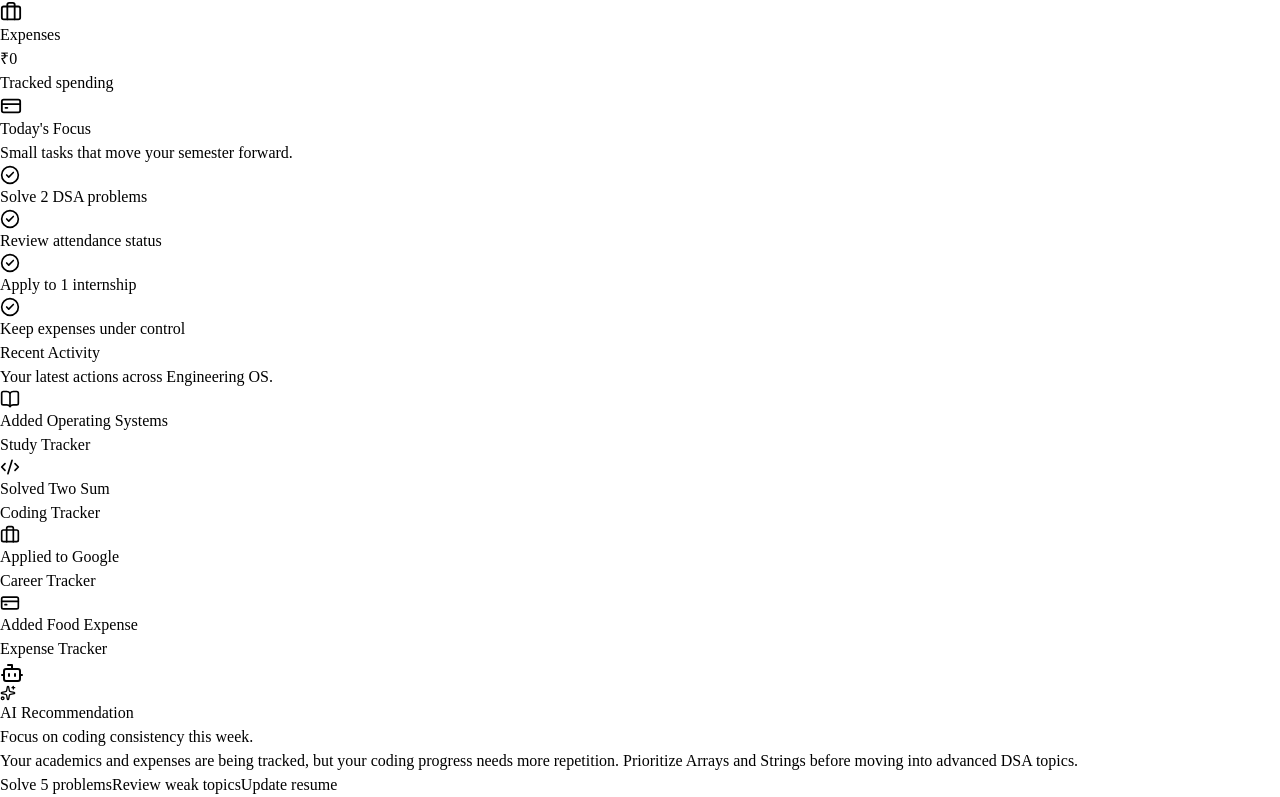
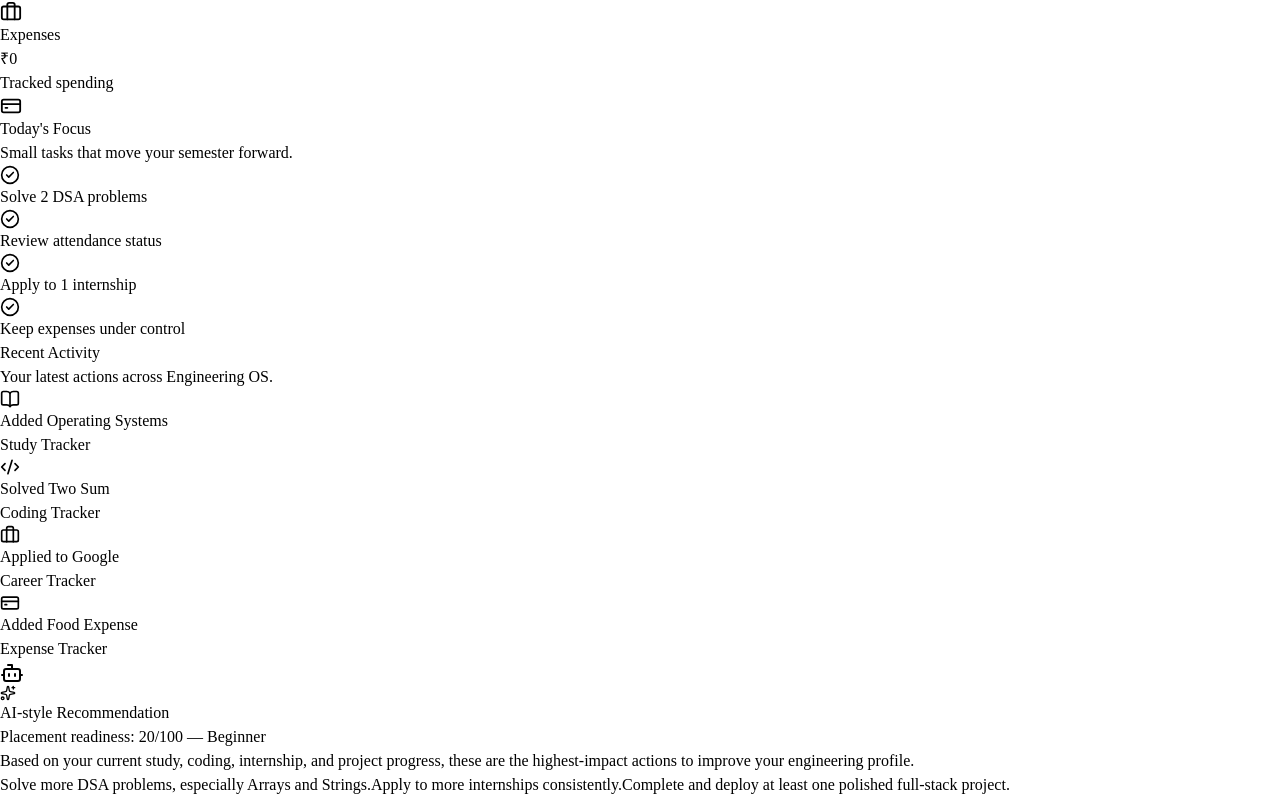
Before and after one commit to SHREYA-DASS926/engineering-os, a React (Vite) app: page / in a window 1280 px wide. Shown: the part 993-1790 px from the top of the page. Built offline with nearby package versions, Linux system fonts and the light colour scheme.

Commit message:
feat: connect dashboard recommendation to placement score

```diff
--- a/src/features/dashboard/components/AIRecommendation.tsx
+++ b/src/features/dashboard/components/AIRecommendation.tsx
@@ -1,6 +1,16 @@
 import { Bot, Sparkles } from "lucide-react";
 
-function AIRecommendation() {
+type AIRecommendationProps = {
+  score: number;
+  level: string;
+  recommendations: string[];
+};
+
+function AIRecommendation({
+  score,
+  level,
+  recommendations,
+}: AIRecommendationProps) {
   return (
     <section className="rounded-3xl bg-slate-900 text-white p-6 shadow-sm">
       <div className="flex items-start gap-4">
@@ -12,32 +22,29 @@ function AIRecommendation() {
           <div className="flex items-center gap-2 mb-2">
             <Sparkles size={16} />
             <p className="text-sm font-medium text-slate-300">
-              AI Recommendation
+              AI-style Recommendation
             </p>
           </div>
 
           <h3 className="text-xl font-bold mb-3">
-            Focus on coding consistency this week.
+            Placement readiness: {score}/100 — {level}
           </h3>
 
-          <p className="text-slate-300 leading-relaxed">
-            Your academics and expenses are being tracked, but your coding
-            progress needs more repetition. Prioritize Arrays and Strings before
-            moving into advanced DSA topics.
+          <p className="text-slate-300 leading-relaxed mb-5">
+            Based on your current study, coding, internship, and project
+            progress, these are the highest-impact actions to improve your
+            engineering profile.
           </p>
 
-          <div className="mt-5 flex flex-wrap gap-3">
-            <span className="rounded-full bg-white/10 px-3 py-1 text-sm text-slate-200">
-              Solve 5 problems
-            </span>
-
-            <span className="rounded-full bg-white/10 px-3 py-1 text-sm text-slate-200">
-              Review weak topics
-            </span>
-
-            <span className="rounded-full bg-white/10 px-3 py-1 text-sm text-slate-200">
-              Update resume
-            </span>
+          <div className="flex flex-wrap gap-3">
+            {recommendations.map((recommendation) => (
+              <span
+                key={recommendation}
+                className="rounded-full bg-white/10 px-3 py-1 text-sm text-slate-200"
+              >
+                {recommendation}
+              </span>
+            ))}
           </div>
         </div>
       </div>
--- a/src/pages/Dashboard.tsx
+++ b/src/pages/Dashboard.tsx
@@ -107,7 +107,11 @@ function Dashboard() {
         <RecentActivity />
       </div>
 
-      <AIRecommendation />
+      <AIRecommendation
+  score={readiness.totalScore}
+  level={readiness.level}
+  recommendations={readiness.recommendations}
+/>
     </div>
   );
 }
```
